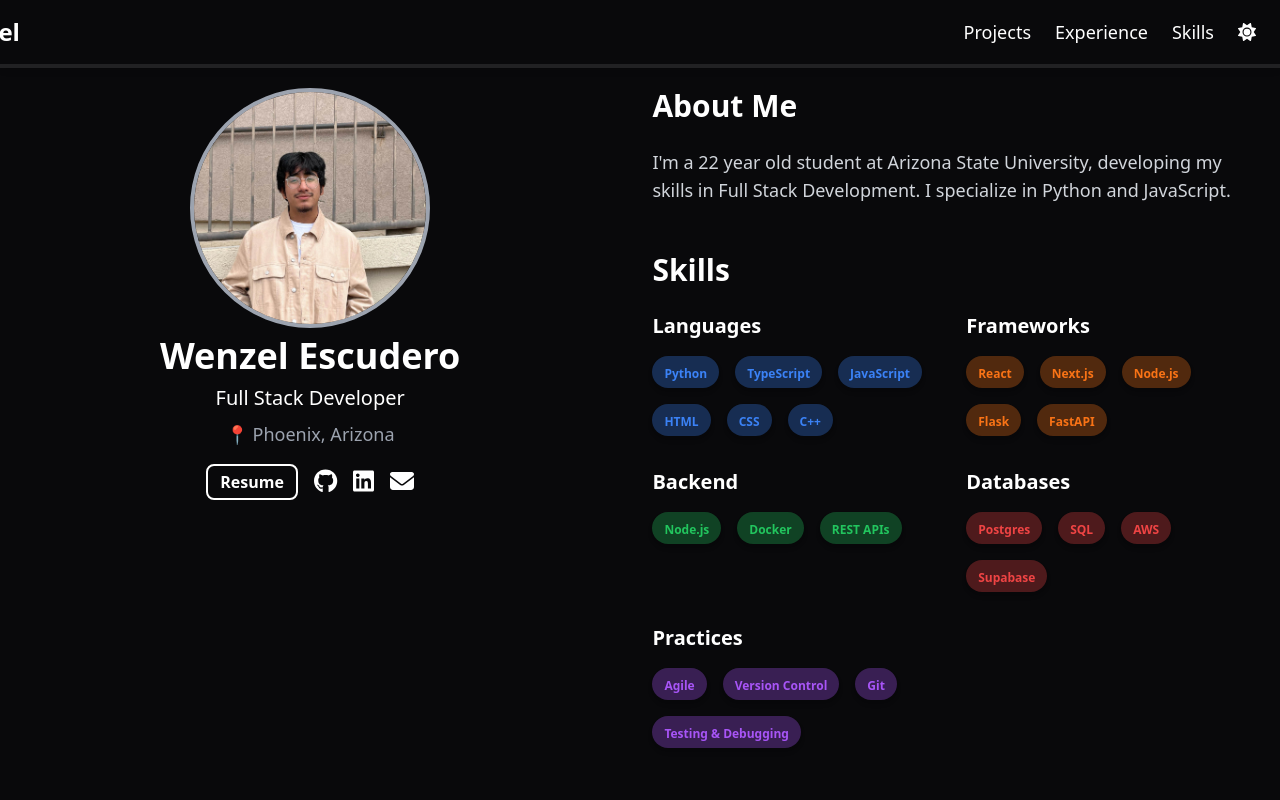
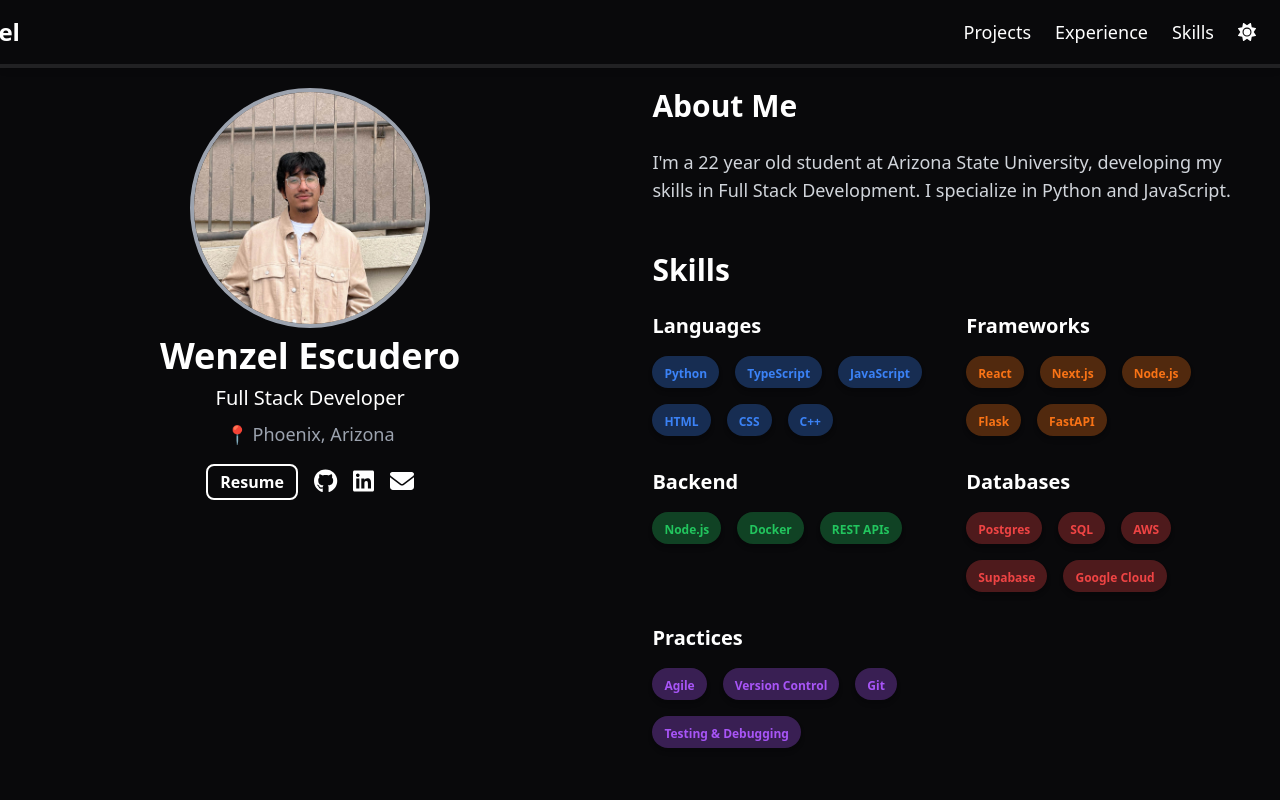
Before and after one commit to wnzel/Portfolio, a React (Vite) app: page / in a window 1280 px wide. Shown: the top 800 px of the page. Built offline with nearby package versions, Linux system fonts and the light colour scheme.

Commit message:
Updated Skills

```diff
--- a/src/components/Projects.jsx
+++ b/src/components/Projects.jsx
@@ -23,7 +23,7 @@ const Projects = () => {
       title: "Syncora: Music Streaming Platform",
       description: [
         "Built a music streaming platform allowing artists to upload, manage, and share their music with a dynamic audio playback system.",
-        "Engineered a cloud-based file storage system (AWS S3 / Cloudflare R2) to handle audio uploads and real-time streaming efficiently.",
+        "Engineered a cloud-based file storage system (Google Cloud) to handle audio uploads and real-time streaming efficiently.",
         "Implemented algorithm-driven features for smart music organization, playlist recommendations, and search optimization.",
       ],
       technologies: [
--- a/src/components/Skills.jsx
+++ b/src/components/Skills.jsx
@@ -22,7 +22,7 @@ function Skills() {
     },
     {
       category: "Databases",
-      items: ["Postgres", "SQL", "AWS", "Supabase"],
+      items: ["Postgres", "SQL", "AWS", "Supabase", "Google Cloud"],
       color: "bg-red-500",
       textColor: "text-red-500",
     },
```
